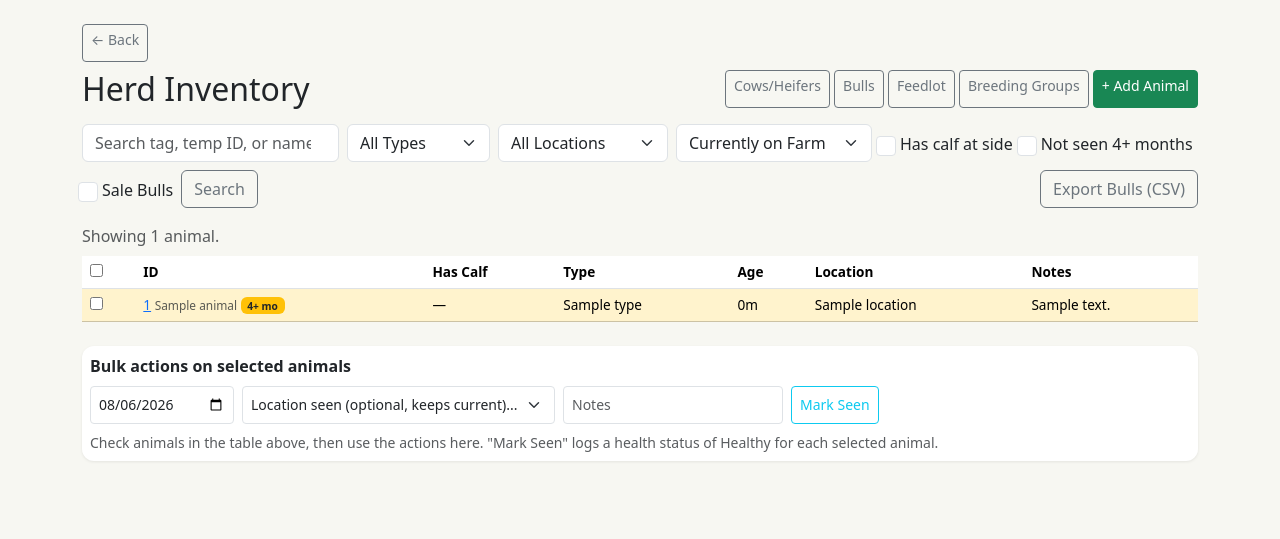
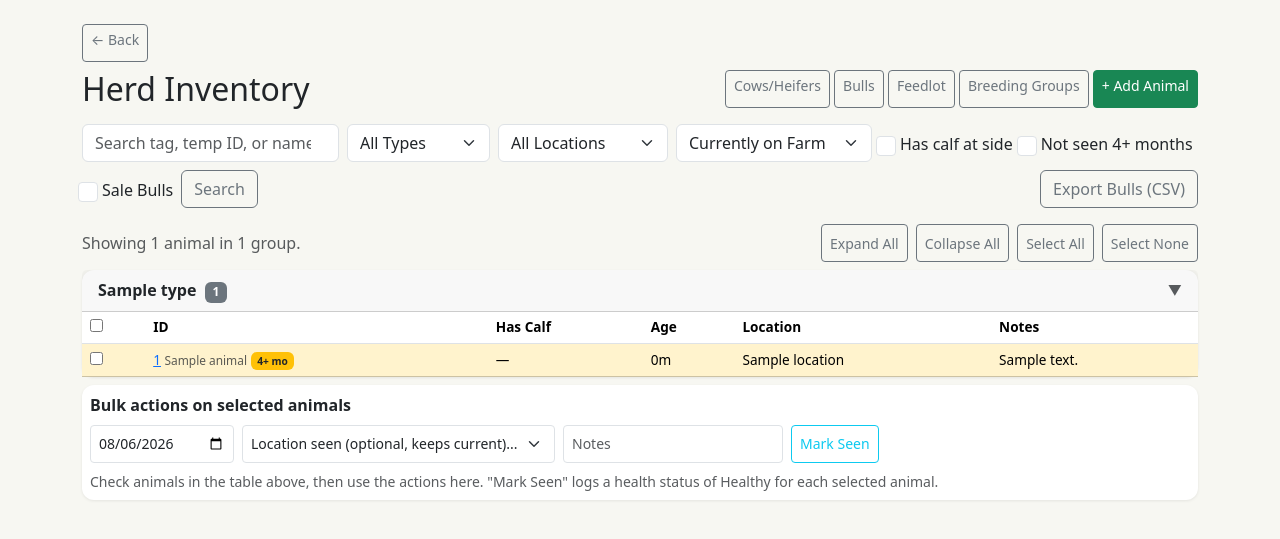
Before and after one commit to jpatri8-hub/Cattle, a Flask app: page /animals/ in a window 1280 px wide. Shown: the part 56-595 px from the top of the page. Run offline with Flask 3, Linux system fonts and the light colour scheme; a user stored in the database is signed in; tables that the repository leaves empty hold one stand-in row (values such as "Sample post").

Commit message:
Group herd list by type, top-5 bull revenue with lifetime cost, and a smarter back button
- Herd Inventory list now groups animals by type into collapsible cards
  with a per-group count badge, plus Expand All/Collapse All and Select
  All/None controls; bulk-action checkboxes keep working via the existing
  form="bulkForm" wiring.
- Bull Lifetime Revenue report: defaults to bulls currently on the farm,
  with a "View Off-Farm Bulls" toggle to include departed bulls; adds a
  Lifetime Cost column; shows the top 5 earners with an Expand All button
  to reveal the rest.
- Back button now threads a `back` query param from filtered list pages
  through view -> edit -> save, so after filtering a list, opening an
  animal, and saving an edit, Back returns straight to that filtered list
  instead of stepping back through browser history.

No database schema changes - safe to deploy without affecting live data.

```diff
--- a/app/animals/routes.py
+++ b/app/animals/routes.py
@@ -97,8 +97,15 @@ def list_animals():
     types = AnimalType.query.order_by(AnimalType.name).all()
     locations = Location.query.filter_by(is_active=True).order_by(Location.name).all()
 
+    groups = {}
+    for a in animals:
+        type_name = a.animal_type.name if a.animal_type else "No Type"
+        groups.setdefault(type_name, []).append(a)
+    grouped_animals = [(name, groups[name]) for name in sorted(groups.keys())]
+
     return render_template(
-        "animals/list.html", animals=animals, types=types, locations=locations,
+        "animals/list.html", animals=animals, grouped_animals=grouped_animals,
+        types=types, locations=locations,
         type_id=type_id, location_id=location_id, current_only=current_only,
         has_calf=has_calf, flagged=flagged, sale_bulls=sale_bulls, q=q,
     )
@@ -200,6 +207,7 @@ def new_animal():
 @owner_required
 def edit_animal(animal_id):
     animal = Animal.query.get_or_404(animal_id)
+    back = request.values.get("back") or None
     form = AnimalForm(obj=animal)
     form.animal_type_id.choices = _type_choices(active_only=False)
     form.location_id.choices = _location_choices()
@@ -244,9 +252,9 @@ def edit_animal(animal_id):
 
             db.session.commit()
             flash(f"Animal {animal.display_id} updated.", "success")
-            return redirect(url_for("animals.view_animal", animal_id=animal.id))
+            return redirect(url_for("animals.view_animal", animal_id=animal.id, back=back))
 
-    return render_template("animals/form.html", form=form, title=f"Edit {animal.display_id}")
+    return render_template("animals/form.html", form=form, title=f"Edit {animal.display_id}", back=back)
 
 
 @animals_bp.route("/<int:animal_id>/departure", methods=["POST"])
--- a/app/templates/animals/bulls_list.html
+++ b/app/templates/animals/bulls_list.html
@@ -19,7 +19,7 @@
   <tbody>
     {% for b in bulls %}
     <tr>
-      <td><a href="{{ url_for('animals.view_animal', animal_id=b.id) }}">{{ b.display_id }}</a></td>
+      <td><a href="{{ url_for('animals.view_animal', animal_id=b.id, back=request.full_path) }}">{{ b.display_id }}</a></td>
       <td>{{ b.animal_type.name if b.animal_type else "-" }}</td>
       <td>{{ b.age_display }}</td>
       <td>{{ b.location.display_name if b.location else "-" }}</td>
--- a/app/templates/animals/cows_list.html
+++ b/app/templates/animals/cows_list.html
@@ -8,7 +8,7 @@
   <tbody>
     {% for c in cows %}
     <tr>
-      <td><a href="{{ url_for('animals.view_animal', animal_id=c.id) }}">{{ c.display_id }}</a></td>
+      <td><a href="{{ url_for('animals.view_animal', animal_id=c.id, back=request.full_path) }}">{{ c.display_id }}</a></td>
       <td>{{ c.animal_type.name if c.animal_type else "-" }}</td>
       <td>{{ c.age_display }}</td>
       <td>{{ c.location.display_name if c.location else "-" }}</td>
--- a/app/templates/animals/detail.html
+++ b/app/templates/animals/detail.html
@@ -12,7 +12,7 @@
   </h2>
   <div class="no-print">
     {% if current_user.is_owner %}
-    <a href="{{ url_for('animals.edit_animal', animal_id=animal.id) }}" class="btn btn-outline-primary">Edit</a>
+    <a href="{{ url_for('animals.edit_animal', animal_id=animal.id, back=request.args.get('back')) }}" class="btn btn-outline-primary">Edit</a>
     {% endif %}
     {% if current_user.is_owner and animal.is_active %}
     <a href="{{ url_for('sales.new_sale', animal_id=animal.id) }}" class="btn btn-outline-success">Sell</a>
--- a/app/templates/animals/feedlot_list.html
+++ b/app/templates/animals/feedlot_list.html
@@ -8,7 +8,7 @@
   <tbody>
     {% for f in records %}
     <tr>
-      <td><a href="{{ url_for('animals.view_animal', animal_id=f.animal_id) }}">{{ f.animal.display_id if f.animal else '-' }}</a></td>
+      <td><a href="{{ url_for('animals.view_animal', animal_id=f.animal_id, back=request.full_path) }}">{{ f.animal.display_id if f.animal else '-' }}</a></td>
       <td>{{ f.start_date }}</td>
       <td>{{ f.start_age_display or "-" }} / {{ f.start_weight or "-" }} lbs</td>
       <td>{{ f.days_on_feed or "-" }}</td>
--- a/app/templates/animals/form.html
+++ b/app/templates/animals/form.html
@@ -4,6 +4,7 @@
 <h2>{{ title }}</h2>
 <form method="post" class="card card-dashboard p-4" novalidate>
   {{ form.hidden_tag() }}
+  {% if back %}<input type="hidden" name="back" value="{{ back }}">{% endif %}
   <div class="row">
     <div class="col-md-4 mb-3">{{ form.tag_id.label(class="form-label") }} {{ form.tag_id(class="form-control", placeholder="Leave blank for a temp ID") }}</div>
     <div class="col-md-4 mb-3">{{ form.name.label(class="form-label") }} {{ form.name(class="form-control") }}</div>
@@ -32,6 +33,6 @@
     <div class="col-12 mb-3">{{ form.notes.label(class="form-label") }} {{ form.notes(class="form-control", rows=3) }}</div>
   </div>
   {{ form.submit(class="btn btn-success") }}
-  <a href="{{ url_for('animals.list_animals') }}" class="btn btn-link">Cancel</a>
+  <a href="{{ back or url_for('animals.list_animals') }}" class="btn btn-link">Cancel</a>
 </form>
 {% endblock %}
--- a/app/templates/animals/list.html
+++ b/app/templates/animals/list.html
@@ -58,33 +58,51 @@
   </div>
 </form>
 
-<p class="text-muted mb-2">Showing {{ animals|length }} animal{{ "" if animals|length == 1 else "s" }}.</p>
+<div class="d-flex justify-content-between align-items-center mb-2 flex-wrap gap-2">
+  <p class="text-muted mb-0">Showing {{ animals|length }} animal{{ "" if animals|length == 1 else "s" }} in {{ grouped_animals|length }} group{{ "" if grouped_animals|length == 1 else "s" }}.</p>
+  <div class="d-flex gap-2">
+    <button type="button" class="btn btn-sm btn-outline-secondary" onclick="document.querySelectorAll('.type-group-collapse').forEach(c=>new bootstrap.Collapse(c,{show:true}))">Expand All</button>
+    <button type="button" class="btn btn-sm btn-outline-secondary" onclick="document.querySelectorAll('.type-group-collapse').forEach(c=>new bootstrap.Collapse(c,{hide:true}))">Collapse All</button>
+    <button type="button" class="btn btn-sm btn-outline-secondary" onclick="document.querySelectorAll('.animal-check').forEach(c=>c.checked=true)">Select All</button>
+    <button type="button" class="btn btn-sm btn-outline-secondary" onclick="document.querySelectorAll('.animal-check').forEach(c=>c.checked=false)">Select None</button>
+  </div>
+</div>
 
+{% for type_name, group_animals in grouped_animals %}
+{% set group_key = "group-" ~ loop.index %}
+<div class="card card-dashboard mb-2">
+  <div class="card-header d-flex justify-content-between align-items-center" style="cursor:pointer;" data-bs-toggle="collapse" data-bs-target="#{{ group_key }}" role="button">
+    <span class="fw-semibold">{{ type_name }} <span class="badge bg-secondary ms-1">{{ group_animals|length }}</span></span>
+    <span class="text-muted small">&#9660;</span>
+  </div>
+  <div class="collapse show type-group-collapse" id="{{ group_key }}">
     <div class="table-responsive">
-<table class="table table-sm bg-white align-middle table-compact">
+    <table class="table table-sm bg-white align-middle table-compact mb-0">
       <thead>
         <tr>
-      <th><input type="checkbox" onclick="document.querySelectorAll('.animal-check').forEach(c=>c.checked=this.checked)"></th>
-      <th>ID</th><th>Has Calf</th><th>Type</th><th>Age</th><th>Location</th><th>Notes</th>
+          <th><input type="checkbox" onclick="this.closest('table').querySelectorAll('.animal-check').forEach(c=>c.checked=this.checked)"></th>
+          <th>ID</th><th>Has Calf</th><th>Age</th><th>Location</th><th>Notes</th>
         </tr>
       </thead>
       <tbody>
-    {% for a in animals %}
+        {% for a in group_animals %}
         <tr class="{{ 'table-warning' if a.not_seen_flagged }}">
           <td><input type="checkbox" class="animal-check" name="animal_ids" value="{{ a.id }}" form="bulkForm"></td>
-      <td><a href="{{ url_for('animals.view_animal', animal_id=a.id) }}">{{ a.display_id }}</a>{% if a.name %} <small class="text-muted">{{ a.name }}</small>{% endif %}{% if a.not_seen_flagged %} <span class="badge bg-warning text-dark">4+ mo</span>{% endif %}</td>
+          <td><a href="{{ url_for('animals.view_animal', animal_id=a.id, back=request.full_path) }}">{{ a.display_id }}</a>{% if a.name %} <small class="text-muted">{{ a.name }}</small>{% endif %}{% if a.not_seen_flagged %} <span class="badge bg-warning text-dark">4+ mo</span>{% endif %}</td>
           <td>{% if a.sex == "female" %}{% if a.has_calf_at_side %}<span class="badge bg-success">Yes</span>{% else %}-{% endif %}{% else %}&mdash;{% endif %}</td>
-      <td>{{ a.animal_type.name if a.animal_type else "-" }}</td>
           <td>{{ a.age_display }}</td>
           <td>{{ a.location.display_name if a.location else "-" }}</td>
           <td>{{ a.notes or "-" }}</td>
         </tr>
-    {% else %}
-    <tr><td colspan="7" class="text-muted">No animals found.</td></tr>
         {% endfor %}
       </tbody>
     </table>
     </div>
+  </div>
+</div>
+{% else %}
+<p class="text-muted">No animals found.</p>
+{% endfor %}
 
 <form method="post" action="{{ url_for('animals.bulk_action') }}" id="bulkForm">
   <input type="hidden" name="csrf_token" value="{{ csrf_token() }}">
--- a/app/templates/base.html
+++ b/app/templates/base.html
@@ -47,8 +47,9 @@
   {% endwith %}
 
   {% if current_user.is_authenticated and request.endpoint != 'main.dashboard' %}
+  {% set back_url = request.args.get('back') %}
   <div class="no-print mb-2">
-    <a href="javascript:history.back()" class="btn btn-sm btn-outline-secondary">&larr; Back</a>
+    <a href="{{ back_url if back_url else 'javascript:history.back()' }}" class="btn btn-sm btn-outline-secondary">&larr; Back</a>
   </div>
   {% endif %}
 
```
Also changed, not shown: app/reports/routes.py (+8 -3 lines), app/templates/reports/overview.html (+16 -6 lines). Lines whose indentation alone changed are shown as unchanged.
